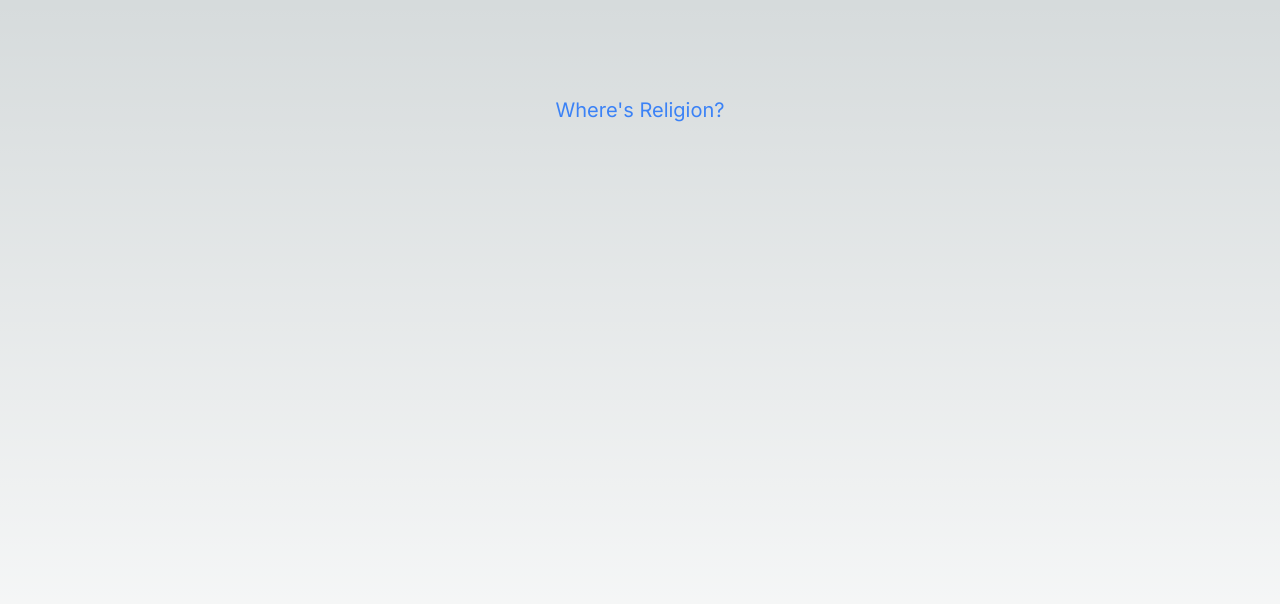
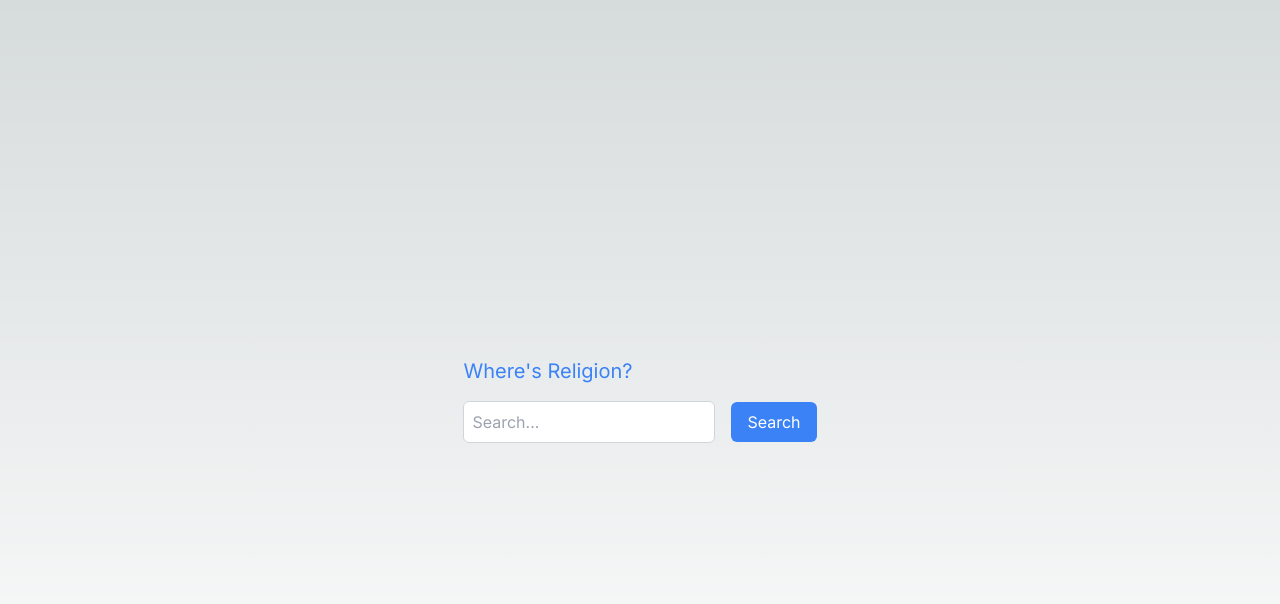
Before and after one commit to oss-slu/lrda_website, a Next.js app: page / in a window 1280 px wide. Shown: the top 604 px of the page. Built offline with nearby package versions, Linux system fonts and the light colour scheme.

Commit message:
Changed text to black and fixed the use client error

```diff
--- a/app/components/searchBar.tsx
+++ b/app/components/searchBar.tsx
@@ -1,10 +1,15 @@
+//use client
 import React, { useState } from 'react';
 import ApiService from '../lib/utils/ApiService';
 
 const SearchBar = () => {
-  const [searchText, setSearchText] = useState('');
+  const [searchText, setSearchText] = typeof window !== 'undefined' ? useState('') : [''];
 
   const handleSearch = async () => {
+    if (!searchText) {  // Check if searchText is empty
+      console.log("Search text is empty. Aborting search.");
+      return;
+    }
     try {
       const response = await ApiService.searchMessages(searchText);
       console.log('API Response:', response);
@@ -13,12 +18,13 @@ const SearchBar = () => {
     }
   };
 
+
   return (
     <div className="flex items-center space-x-4">
       <input
         type="text"
         placeholder="Search..."
-        className="border border-gray-300 rounded-md p-2"
+        className="border border-gray-300 rounded-md p-2 text-black"
         value={searchText}
         onChange={(e) => setSearchText(e.target.value)}
       />
--- a/app/page.tsx
+++ b/app/page.tsx
@@ -1,11 +1,13 @@
+'use client'
 import Image from "next/image";
-import SearchBar from './components/searchBar'; // imports reusable search bar
+import SearchBar from './components/searchBar';
 
 export default function Home() {
   return (
-    <main className="flex min-h-screen flex-col items-center justify-between p-24">
+    <main className="flex min-h-screen flex-col items-center justify-center p-24">
       <div className="">
-        <h1 className="text-blue-500 text-xl">Where's Religion?</h1>
+        <h1 className="text-blue-500 text-xl mb-4">Where's Religion?</h1>
+        <SearchBar />
       </div>
     </main>
   );
```
Also changed, not shown: 1 other file (tests, documents, lock files or other folders).
